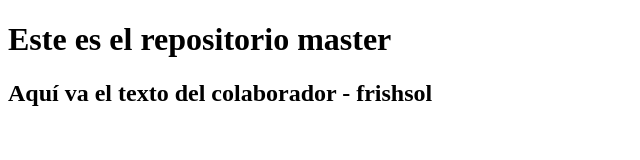
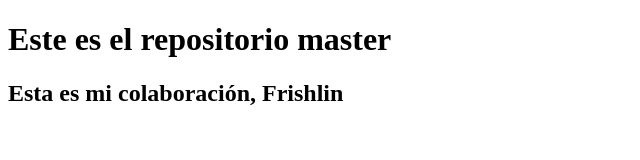
Before and after one commit to frishsol/colaborando-con-frishsol, a plain HTML site: page index.html in a window 1280 px wide. Shown: the whole page, without its empty margins (0-640 px from the left). Drawn offline with Linux system fonts and the light colour scheme.

Commit message:
Colaboración de frishsol

```diff
--- a/index.html
+++ b/index.html
@@ -6,6 +6,6 @@
   </head>
   <body>
     <h1>Este es el repositorio master</h1>
-    <h2>Aquí va el texto del colaborador - frishsol</h2>
+    <h2>Esta es mi colaboración, Frishlin</h2>
   </body>
 </html>
```
